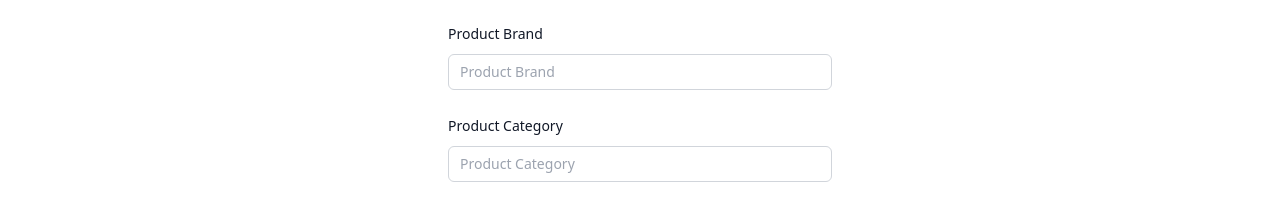
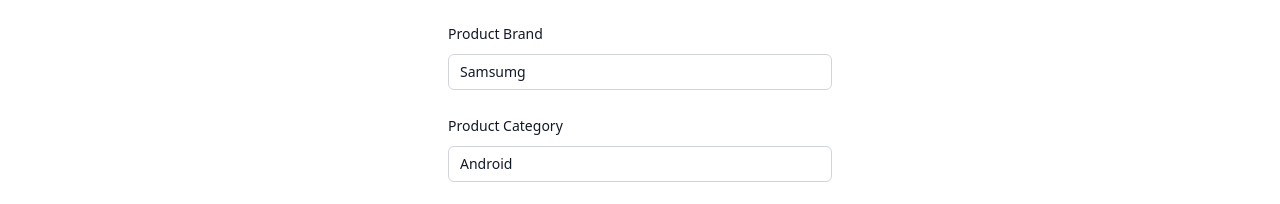
Before and after one commit to Nowshin73/mobile-shop, a React (Vite) app in the folder mobileshop-front/: page /seller/product/update in a window 1280 px wide. Shown: the part 594-798 px from the top of the page. Built offline with nearby package versions, Linux system fonts and the light colour scheme; no server answers.

Commit message:
update product updated

```diff
--- a/mobileshop-front/src/pages/Seller/ViewProduct.jsx
+++ b/mobileshop-front/src/pages/Seller/MyProduct.jsx
@@ -1,9 +1,9 @@
 import React from 'react'
 
-const ViewProduct = () => {
+const MyProduct = () => {
   return (
     <div>ViewProduct</div>
   )
 }
 
-export default ViewProduct
+export default MyProduct
--- a/mobileshop-front/src/pages/Seller/UpdateProduct.jsx
+++ b/mobileshop-front/src/pages/Seller/UpdateProduct.jsx
@@ -135,30 +135,31 @@
                         <label htmlFor="name" className="block text-sm/6 font-medium text-gray-900">
                             Product Brand
                         </label>
-                        <div className="mt-2">
-                            <input
+                        <div className="mt-2 grid grid-cols-1">
+                            <select
                                 id="brand"
                                 name="brand"
-                                type="brand"
-                                placeholder='Product Brand'
-                                required
-                                className="block w-full rounded-md bg-white px-3 py-1.5 text-base text-gray-900 outline outline-1 -outline-offset-1 outline-gray-300 placeholder:text-gray-400 focus:outline focus:outline-2 focus:-outline-offset-2 focus:outline-indigo-600 sm:text-sm/6"
-                            />
+                                className="col-start-1 row-start-1 w-full appearance-none rounded-md bg-white py-1.5 pl-3 pr-8 text-base text-gray-900 outline outline-1 -outline-offset-1 outline-gray-300 focus:outline focus:outline-2 focus:-outline-offset-2 focus:outline-indigo-600 sm:text-sm/6"
+                            >
+                                <option>Samsumg</option>
+                                <option>Apple</option>
+                                <option>OPPO</option>
+                            </select>
                         </div>
                     </div>
                     <div>
                         <label htmlFor="name" className="block text-sm/6 font-medium text-gray-900">
                             Product Category
                         </label>
-                        <div className="mt-2">
-                            <input
+                        <div className="mt-2 grid grid-cols-1">
+                            <select
                                 id="category"
                                 name="category"
-                                type="category"
-                                placeholder='Product Category'
-                                required
-                                className="block w-full rounded-md bg-white px-3 py-1.5 text-base text-gray-900 outline outline-1 -outline-offset-1 outline-gray-300 placeholder:text-gray-400 focus:outline focus:outline-2 focus:-outline-offset-2 focus:outline-indigo-600 sm:text-sm/6"
-                            />
+                                className="col-start-1 row-start-1 w-full appearance-none rounded-md bg-white py-1.5 pl-3 pr-8 text-base text-gray-900 outline outline-1 -outline-offset-1 outline-gray-300 focus:outline focus:outline-2 focus:-outline-offset-2 focus:outline-indigo-600 sm:text-sm/6"
+                            >
+                                <option>Android</option>
+                                <option>iPhone</option>
+                            </select>
                         </div>
                     </div>
                     <div>
```
Also changed, not shown: mobileshop-front/public/products.json (+47 -0 lines).
